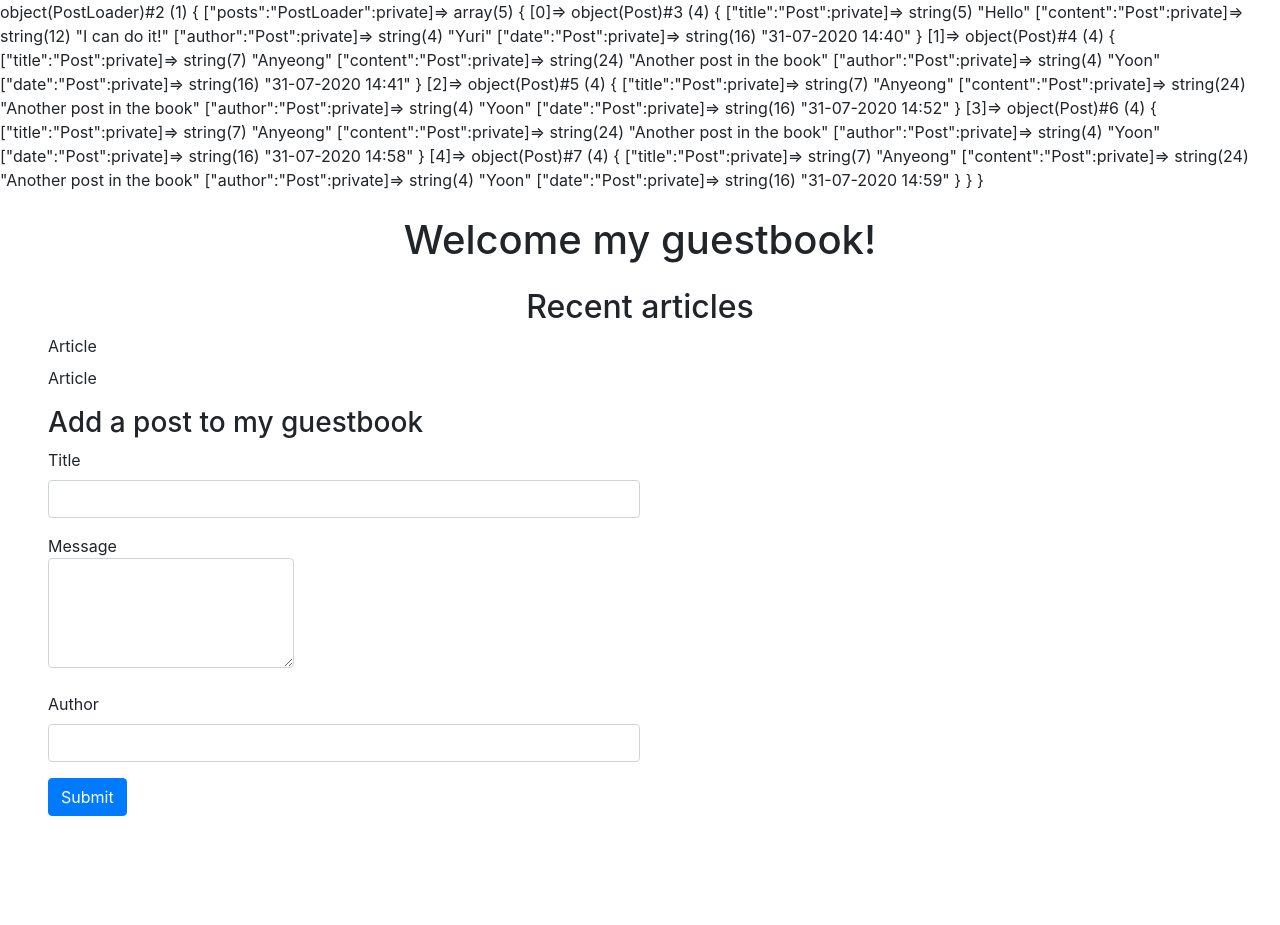
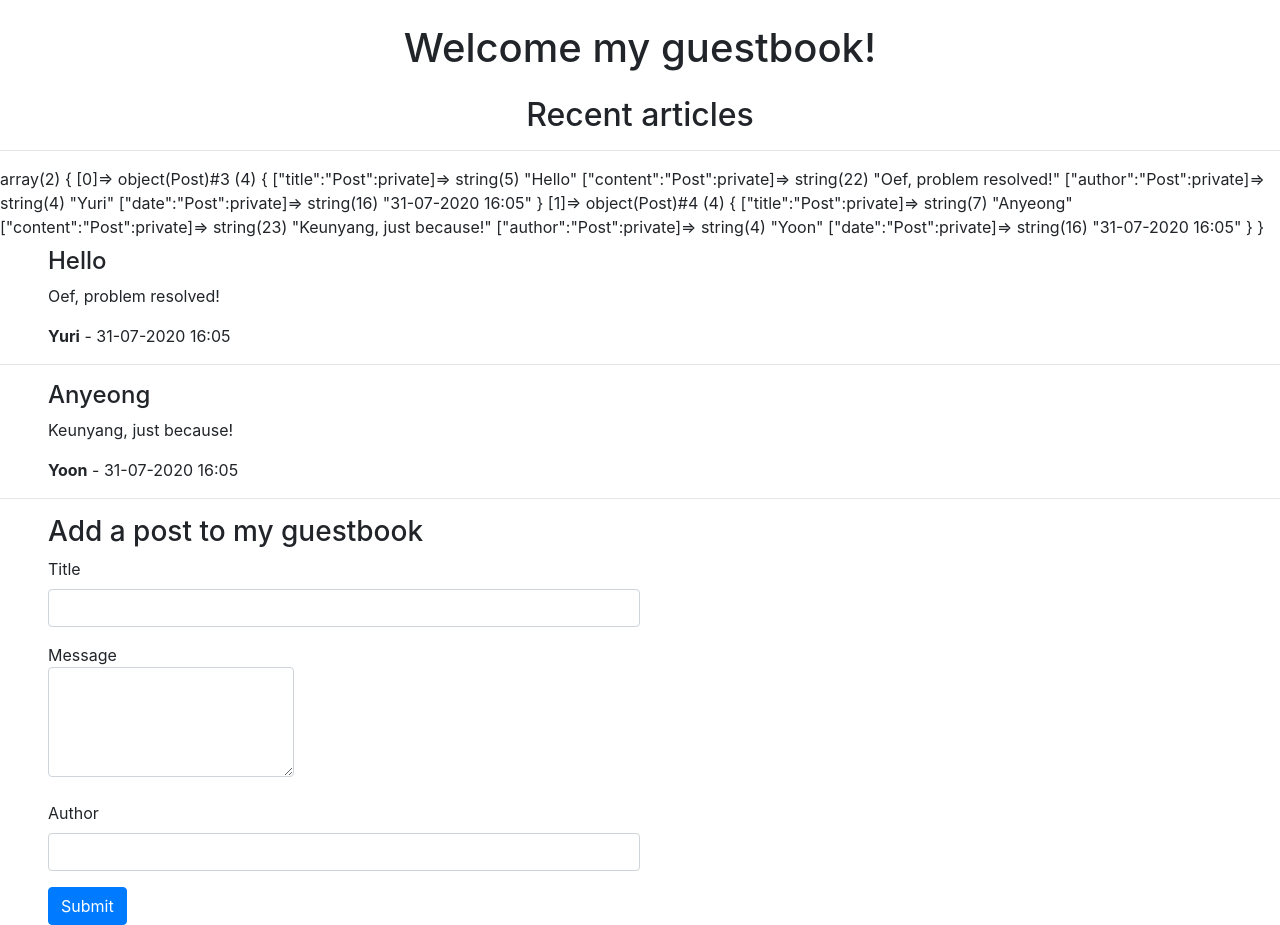
Before and after one commit to YuriFra/Php-guestbook, a PHP site: page / in a window 1280 px wide. Before the commit the page ends 816 px from the top, so only its background shows below. Run offline with PHP 8.4, Linux system fonts and the light colour scheme.

Commit message:
display posts

```diff
--- a/Post.php
+++ b/Post.php
@@ -9,9 +9,42 @@ class Post {
 
     public function __construct(string $title, string $content, string $author)
     {
-        $this->title = $title;
-        $this->content = $content;
-        $this->author = $author;
+        $this->title = trim(htmlspecialchars($title));
+        $this->content = trim(htmlspecialchars($content));
+        $this->author = trim(htmlspecialchars($author));
         $this->date = (new DateTime())->format(('d-m-Y H:i'));
     }
+
+    /**
+     * @return string
+     */
+    public function getTitle(): string
+    {
+        return $this->title;
+    }
+
+    /**
+     * @return string
+     */
+    public function getContent(): string
+    {
+        return $this->content;
+    }
+
+    /**
+     * @return string
+     */
+    public function getAuthor(): string
+    {
+        return $this->author;
+    }
+
+    /**
+     * @return string
+     */
+    public function getDate(): string
+    {
+        return $this->date;
+    }
+
 }
--- a/PostLoader.php
+++ b/PostLoader.php
@@ -13,6 +13,9 @@ class PostLoader {
 
         if (is_array($posts)) {
             $this->posts = $posts;
+        }
+        if (empty($posts)) {
+            $this->posts = [];
         }
     }
 
@@ -32,9 +35,4 @@ class PostLoader {
         //limit posts returns & sort per date
         return $this->posts;
     }
-
-    public function __toString() : string
-    {
-        return $this->posts;
-    }
 }
--- a/form.php
+++ b/form.php
@@ -20,33 +20,5 @@ error_reporting(E_ALL);
 </header>
 <main>
     <!-- posts -->
-    <section>
-        <h2 class="text-center">Recent articles</h2>
-        <p class="mx-5 my-2">Article</p>
-        <p class="mx-5 my-2">Article</p>
-    </section>
-
-    <!-- input new post -->
-    <section class="mt-3">
-        <form class="mx-5" method="post">
-            <h3>Add a post to my guestbook</h3>
-            <!-- input fields -->
-            <div class="form-group w-50">
-                <label for="title">Title</label>
-                <input type="text" name="title" id="title" class="form-control" required>
-            </div>
-            <div class="form-group w-50">
-                <label for="content">Message
-                    <textarea rows="4" name="content" class="form-control" required></textarea>
-                </label>
-            </div>
-            <div class="form-group w-50">
-                <label for="author">Author</label>
-                <input type="text" id="author" name="author" class="form-control" required>
-            </div>
-            <button type="submit" class="btn btn-primary">Submit</button>
-        </form>
-    </section>
-</main>
-</body>
-</html>
+    <h2 class="text-center mx-2">Recent articles</h2>
+    <hr>
--- /dev/null
+++ b/form2.php
@@ -0,0 +1,30 @@
+<?php
+declare(strict_types=1);
+ini_set('display_errors', '1');
+ini_set('display_startup_errors', '1');
+error_reporting(E_ALL);
+?>
+<!-- input new post -->
+<section class="mt-3">
+    <form class="mx-5" method="post">
+        <h3>Add a post to my guestbook</h3>
+        <!-- input fields -->
+        <div class="form-group w-50">
+            <label for="title">Title</label>
+            <input type="text" name="title" id="title" class="form-control" required>
+        </div>
+        <div class="form-group w-50">
+            <label for="content">Message
+                <textarea rows="4" name="content" class="form-control" required></textarea>
+            </label>
+        </div>
+        <div class="form-group w-50">
+            <label for="author">Author</label>
+            <input type="text" id="author" name="author" class="form-control" required>
+        </div>
+        <button type="submit" class="btn btn-primary">Submit</button>
+    </form>
+</section>
+</main>
+</body>
+</html>
--- a/index.php
+++ b/index.php
@@ -6,21 +6,21 @@ error_reporting(E_ALL);
 
 require 'Post.php';
 require 'PostLoader.php';
+require 'form.php';
 
 $postLoader = new PostLoader();
-var_dump($postLoader);
 if( $_SERVER['REQUEST_METHOD'] === 'POST' ){
-    foreach($_POST as $field => $value) {
-            $value = trim(htmlspecialchars($value));
-        }
     $postLoader->addPost(new Post($_POST['title'], $_POST['content'], $_POST['author']));
     $postLoader->savePost();
+}
+
+if (!empty($postLoader->getPosts())) {
     var_dump($postLoader->getPosts());
     $posts = $postLoader->getPosts();
-    foreach ($posts as $post => $output) {
-        echo "{__toString($output)} <br>";
+    foreach ($posts as $post) {
+        echo "<div class='mx-5 my-2'><h4>{$post->getTitle()}</h4>
+        <p>{$post->getContent()}</p>
+        <p><strong>{$post->getAuthor()}</strong> - {$post->getDate()}</p></div><hr>";
     }
-
 }
-
-require 'form.php';
+require 'form2.php';
```
Also changed, not shown: database.txt (+1 -1 lines).
